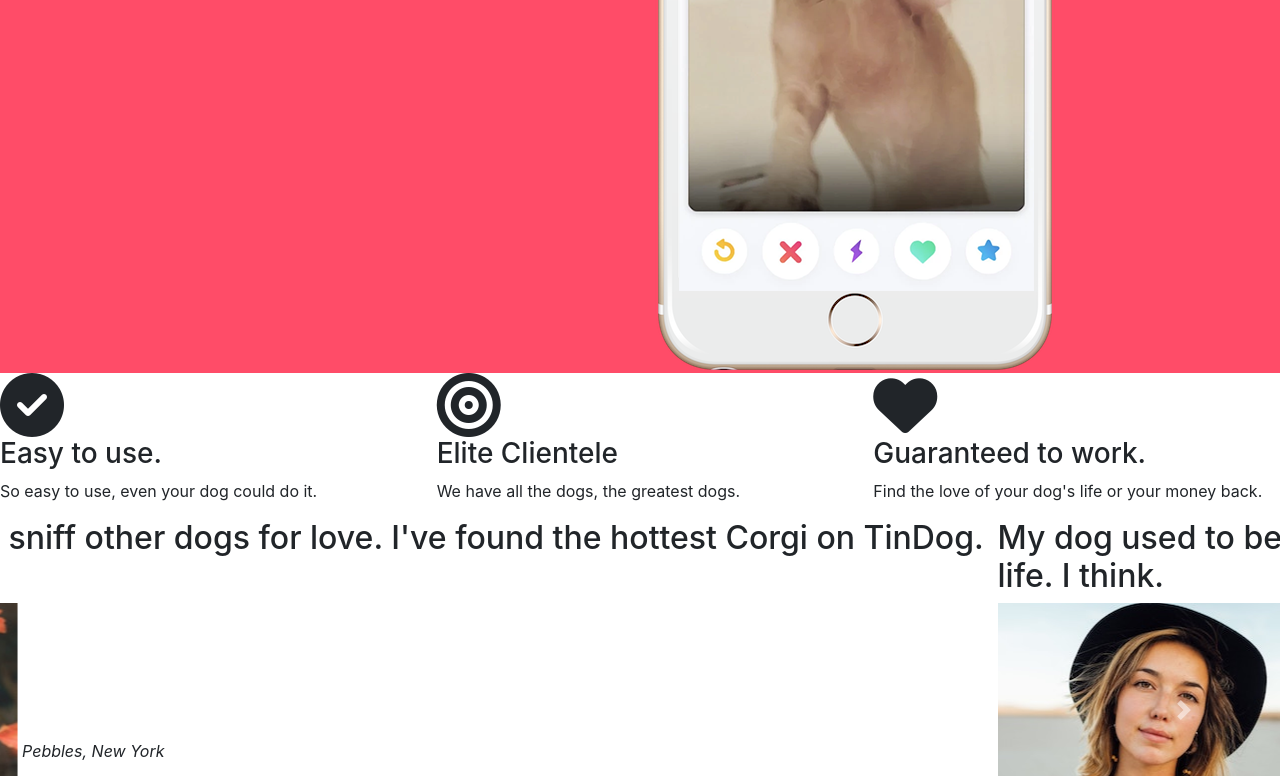
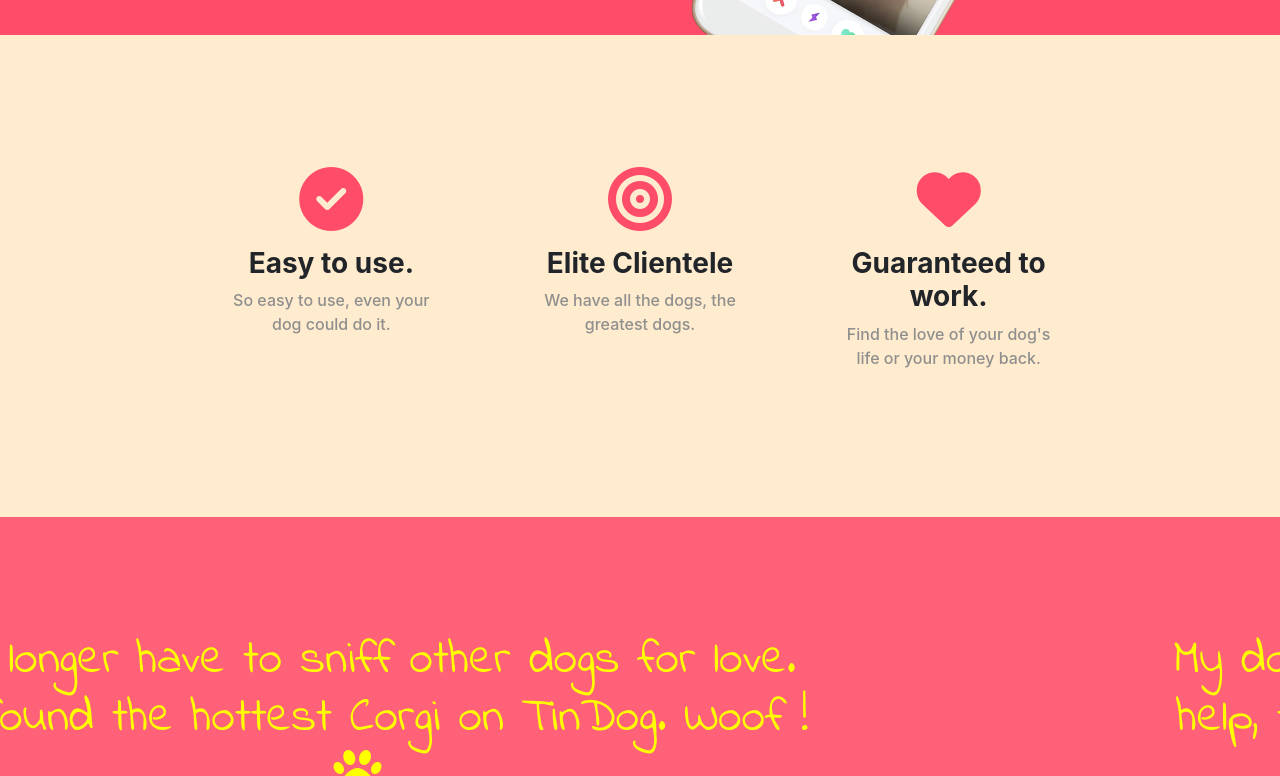
Before and after one commit to sharmakarish/Tindog-Website, a plain HTML site: page index.html in a window 1280 px wide. Shown: the part 490-1266 px from the top of the page. Drawn offline with nearby package versions, Linux system fonts and the light colour scheme; a web font is replaced by a local one.

Commit message:
Update index.html

```diff
--- a/index.html
+++ b/index.html
@@ -17,7 +17,7 @@
   <link rel="preconnect" href="https://fonts.googleapis.com">
   <link rel="preconnect" href="https://fonts.gstatic.com" crossorigin>
   <link href="https://fonts.googleapis.com/css2?family=Acme&family=Architects+Daughter&family=Bangers&family=Comic+Neue:wght@700&family=Courgette&family=Festive&family=Hubballi&family=Indie+Flower&family=Montserrat:wght@100;200;600&family=Neucha&family=Pacifico&family=Playball&family=Redressed&family=Ubuntu:ital,wght@0,300;1,300&display=swap" rel="stylesheet">
-  <link rel="stylesheet" href="css/styles.css">
+  <link rel="stylesheet" href="Style.css">
     <script src="https://kit.fontawesome.com/034bcec5ae.js" crossorigin="anonymous"></script>
     <link rel="preconnect" href="https://fonts.googleapis.com">
     <link rel="preconnect" href="https://fonts.gstatic.com" crossorigin>
```
